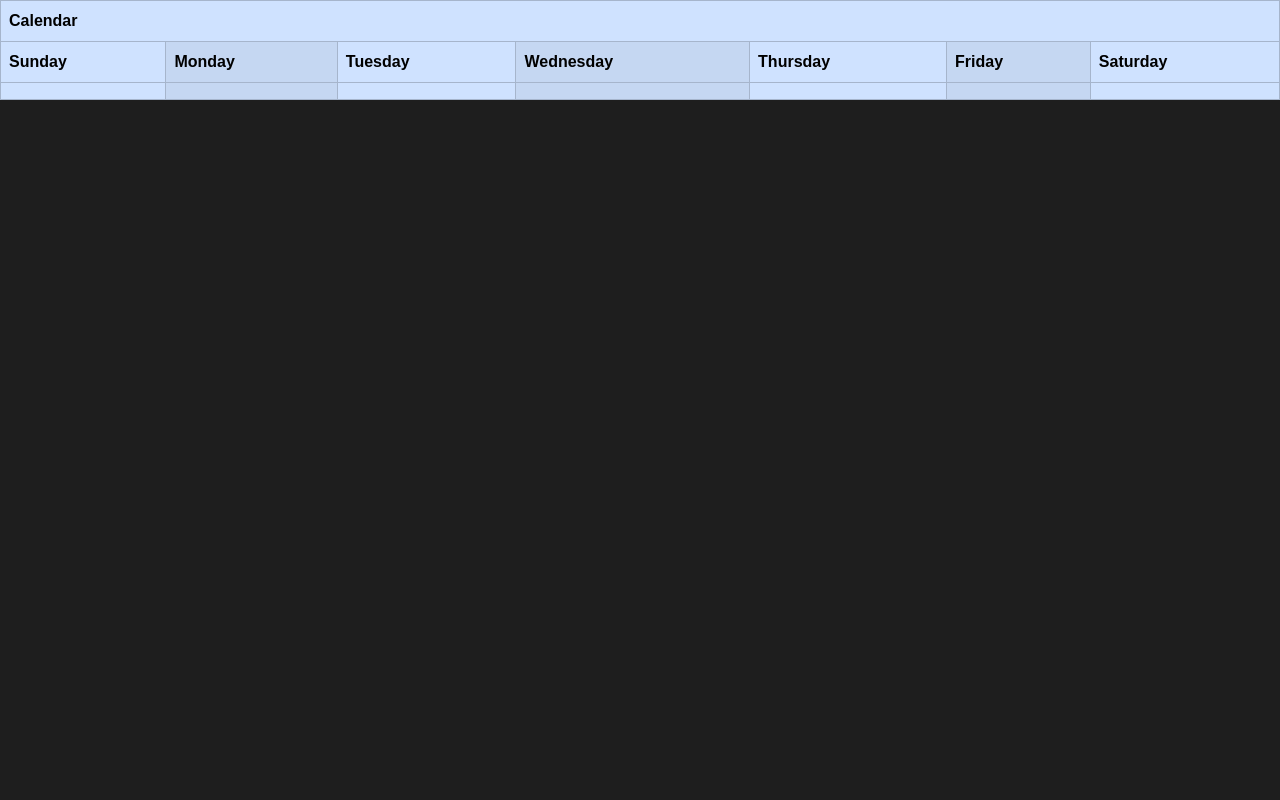
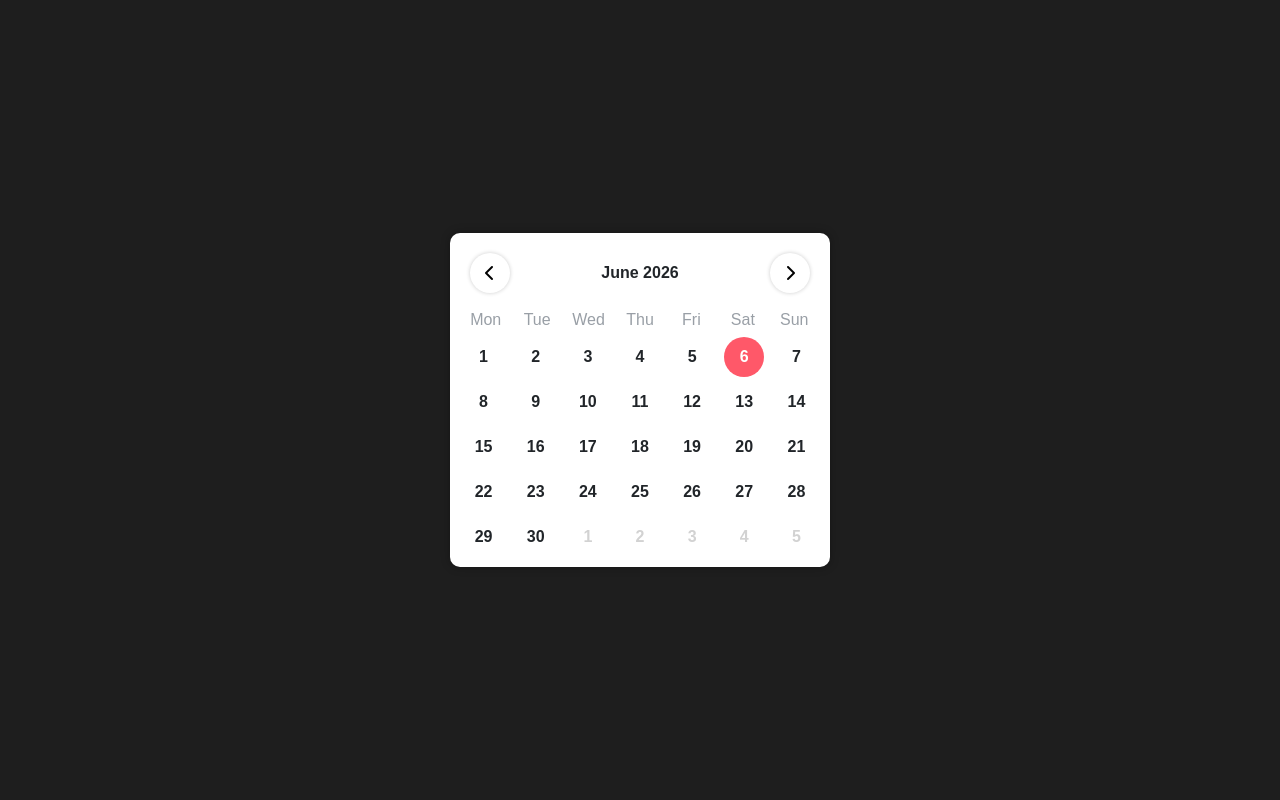
Before and after one commit to Owen-dev-ops/Quest-Log, a Flask app: page / in a window 1280 px wide. Run offline with Flask 3, Linux system fonts and the light colour scheme; a user stored in the database is signed in; lists and menus that the app fills with data are empty.

Commit message:
- Calendar added to index.html.

```diff
--- /dev/null
+++ b/credits.txt
@@ -0,0 +1,2 @@
+'How to dev' taught me how to make the calendar
+in index.html here: "https://youtu.be/OcncrLyddAs?si=Ud7ed3Qv4hqlKZID"
--- /dev/null
+++ b/static/main.js
@@ -0,0 +1,56 @@
+// Javascript for Quest Log
+
+/* INDEX */
+
+const monthYearElement = document.getElementById("monthYear");
+const datesElement = document.getElementById("dates");
+const prevBtn = document.getElementById("prevBtn");
+const nextBtn = document.getElementById("nextBtn");
+
+let currentDate = new Date();
+
+const updateCalendar = () => {
+    const currentYear = currentDate.getFullYear();
+    const currentMonth = currentDate.getMonth();
+
+    const firstDay = new Date(currentYear, currentMonth, 0);
+    const lastDay = new Date(currentYear, currentMonth + 1, 0);
+    const totalDays = lastDay.getDate();
+    const firstDayIndex = firstDay.getDay();
+    const lastDayIndex = lastDay.getDay();
+
+    const monthYearString = currentDate.toLocaleString('default', {month: 'long', year:'numeric'});
+    monthYearElement.textContent = monthYearString;
+
+    let datesHTML = '';
+
+    for(let i = firstDayIndex; i > 0; i--) {
+        const prevDate = new Date(currentYear, currentMonth, 0 - i + 1);
+        datesHtml += `<div class="date inactive">${prevDate.getDate()}</div>`;
+    }
+
+    for(let i = 1; i <= totalDays; i++) {
+        const date = new Date(currentYear, currentMonth, i);
+        const activeClass = date.toDateString() === new Date().toDateString() ? 'active' : '';
+        datesHTML += `<div class="date ${activeClass}">${i}</div>`;
+    }
+
+    for (let i = 1; i <= 7 - lastDayIndex; i++) {
+        const nextDate = new Date(currentYear, currentMonth + 1, i);
+        datesHTML += `<div class="date inactive">${nextDate.getDate()}</div>`;
+    }
+
+    datesElement.innerHTML = datesHTML;
+}
+
+prevBtn.addEventListener('click', () => {
+    currentDate.setMonth(currentDate.getMonth() - 1);
+    updateCalendar();
+})
+
+nextBtn.addEventListener('click', () => {
+    currentDate.setMonth(currentDate.getMonth() + 1);
+    updateCalendar();
+})
+
+updateCalendar();
--- a/static/styles.css
+++ b/static/styles.css
@@ -1,10 +1,10 @@
 /* Style Sheet for Quest Log */
 
-.center_element {
+/* .center_element {
     display: flex;
     justify-content: center;
     align-items: center;
-}
+} */
 
 .flash_error {
     color: red;
@@ -26,6 +26,11 @@ h1 {
 html, body {
     background-color: #1E1E1E;
     font-family: "cinzel-decorative-regular", sans-serif;
+    min-height: 100vh;
+
+    display: flex;
+    align-items: center;
+    justify-content: center;
 }
 
 .login_page_divs {
@@ -38,12 +43,91 @@ html, body {
 
 
 
+/* CALENDAR */
 
+.calendar {
+    width: 380px;
+    height: auto;
+    display: flex;
+    flex-direction: column;
+    padding: 10px;
+    background-color: #fff;
+    border-radius: 10px;
+    box-shadow: 0 0 10px rgba(0,0,0,0.3);
+}
 
+.header {
+    display: flex;
+    justify-content: space-between;
+    align-items: center;
+    padding: 10px;
+}
 
+.monthYear {
+    text-align: center;
+    font-weight: 600;
+    width: 150px;
+}
 
+.header button {
+    display: flex;
+    align-items: center;
+    justify-content: center;
+    border: none;
+    border-radius: 50%;
+    background-color: #fff;
+    cursor: pointer;
+    width: 40px;
+    height: 40px;
+    box-shadow: 0 0 4px rgba(0,0,0,0.2)
+}
 
+.days {
+    display: grid;
+    grid-template-columns: repeat(7, 1fr);
+}
 
+.day {
+    text-align: center;
+    padding: 5px;
+    color: #999FA6;
+    font-weight: 500;
+}
+
+.dates {
+    display: grid;
+    grid-template-columns: repeat(7, 1fr);
+    gap: 5px;
+}
+
+.date {
+    display: flex;
+    align-items: center;
+    justify-content: center;
+    text-align: center;
+    padding: 10px;
+    margin: auto;
+    cursor: pointer;
+    font-weight: 600;
+    border-radius: 50%;
+    width: 40px;
+    height: 40px;
+    transition: 0.2s;
+}
+
+.date:hover,
+.date.active {
+    background: #ff5869;
+    color: #fff;
+}
+
+.date.inactive {
+    color: #d2d2d2;
+}
+
+.date.inactive:hover {
+    color: #fff;
+}
 
 
 
--- a/templates/index.html
+++ b/templates/index.html
@@ -5,28 +5,27 @@
 
 {% block main %}
 
-    <table class="table table-bordered table-primary table-striped-columns">
-        <tr>
-            <th colspan="7">Calendar</th>
-        </tr>
-        <tr>
-            <th>Sunday</th>
-            <th>Monday</th>
-            <th>Tuesday</th>
-            <th>Wednesday</th>
-            <th>Thursday</th>
-            <th>Friday</th>
-            <th>Saturday</th>
-        </tr>
-        <tr>
-            <td></td>
-            <td></td>
-            <td></td>
-            <td></td>
-            <td></td>
-            <td></td>
-            <td></td>
-        </tr>
-    </table>
+    <div class="calendar">
+        <div class="header">
+            <button id="prevBtn">
+                <i class="fa-solid fa-chevron-left"></i>
+            </button>
+            <div class="monthYear" id="monthYear"></div>
+            <button id="nextBtn">
+                <i class="fa-solid fa-chevron-right"></i>
+            </button>
+        </div>
+        <div class="days">
+            <div class="day">Mon</div>
+            <div class="day">Tue</div>
+            <div class="day">Wed</div>
+            <div class="day">Thu</div>
+            <div class="day">Fri</div>
+            <div class="day">Sat</div>
+            <div class="day">Sun</div>
+        </div>
+        <div class="dates" id="dates"></div>
+    </div>
+
 
 {% endblock %}
--- a/templates/layout.html
+++ b/templates/layout.html
@@ -8,8 +8,9 @@
         <!-- Auto adjust viewport width depending on device. -->
         <meta name="viewport" content="width=device-width, initial-scale=1.0">
 
-        <!-- CSS Sheet and Bootstrap Links. -->
+        <!-- CSS Sheet, Bootstrap, and Font Awesome Links. -->
         <link href="https://cdn.jsdelivr.net/npm/bootstrap@5.3.8/dist/css/bootstrap.min.css" rel="stylesheet" integrity="sha384-sRIl4kxILFvY47J16cr9ZwB07vP4J8+LH7qKQnuqkuIAvNWLzeN8tE5YBujZqJLB" crossorigin="anonymous">
+        <link rel="stylesheet" href="https://cdnjs.cloudflare.com/ajax/libs/font-awesome/6.5.0/css/all.min.css">
         <link rel="stylesheet" href="{{ url_for('static', filename='styles.css') }}">
 
         <!-- Set Font -->
@@ -44,8 +45,9 @@
         <footer></footer>
 
 
-        <!-- Bootstrap JavaScript Link -->
+        <!-- JavaScript Links -->
         <script src="https://cdn.jsdelivr.net/npm/bootstrap@5.3.8/dist/js/bootstrap.bundle.min.js" integrity="sha384-FKyoEForCGlyvwx9Hj09JcYn3nv7wiPVlz7YYwJrWVcXK/BmnVDxM+D2scQbITxI" crossorigin="anonymous"></script>
+        <script src="{{ url_for('static', filename='main.js') }}"></script>
         {% block scripts %}{% endblock %}
     </body>
 </html>
```
